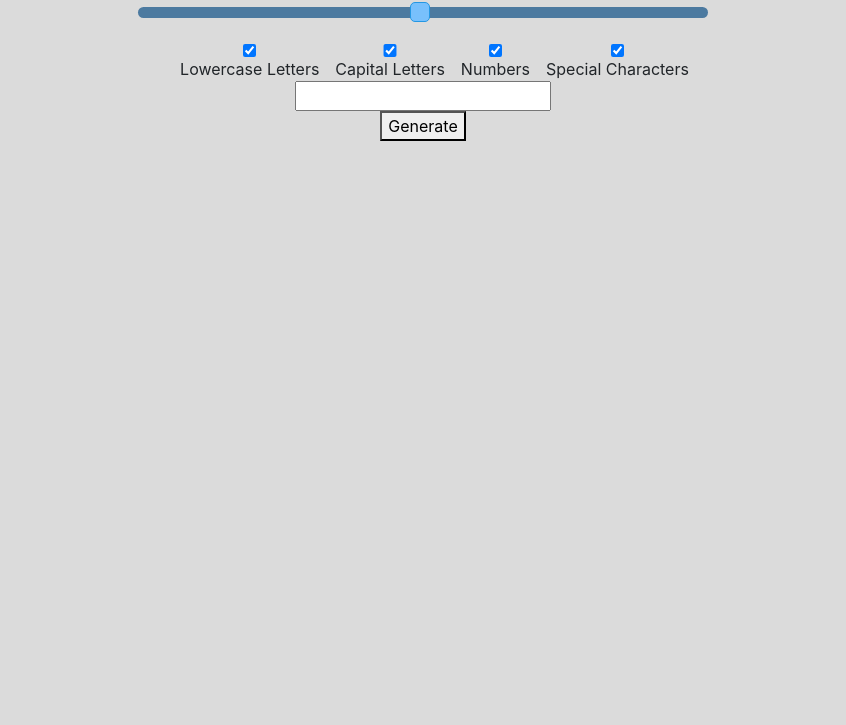
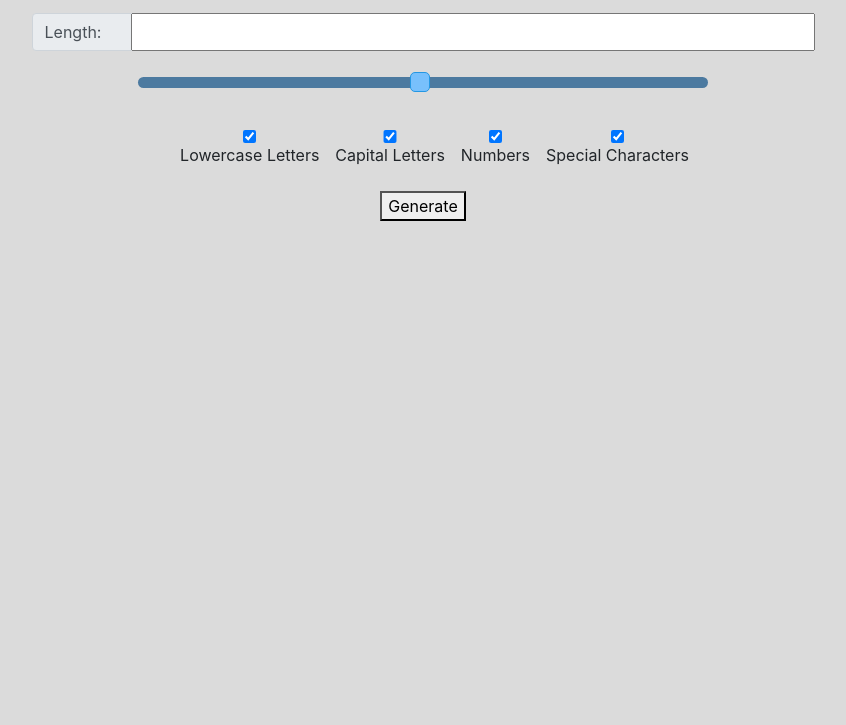
Before and after one commit to AlecWGreene/Assignment-03, a plain HTML site: page index.html in a window 1280 px wide. Shown: the part 75-800 px from the top of the page, without its empty margins (217-1063 px from the left). Drawn offline with nearby package versions, Linux system fonts and the light colour scheme.

Commit message:
finished the slider and changed the slider event to trigger callback from change to input

```diff
--- a/index.html
+++ b/index.html
@@ -12,16 +12,29 @@
 <body>
     <div class="container">
         <div class="generator-container">
-            <div class="row">
+            <!-- Page Title -->
+            <div class="row py-3">
                 <h1 class="mx-auto">Password Generator</h1>
             </div>
 
-            <div class="row justify-content-center my-2">
+            <!-- Output Field -->
+            <div class="row d-flex flex-row justify-content-center">
+                <form class="input-group d-flex flex-row justify-content-center">
+                    <div class="input-group-prepend">
+                        <span class="input-group-text" id="lengthText">Length: </span>
+                    </div>
+                    <input type="text" id="outputField">
+                </form>
+            </div>
+
+            <!-- Length Slider -->
+            <div class="row justify-content-center py-2">
                 <input type="range" min="1" max="100" value="50" class="slider w-50" id="charRange">
             </div>
 
+            <!-- Checkbox Wrapper -->
             <form>
-                <div class="row justify-content-center ml-2">
+                <div class="row justify-content-center ml-2 my-3">
                     <div class="column mx-2 d-flex flex-column justify-content-center">
                         <input type="checkbox" id="lowercaseCheck" checked>
                         <div> Lowercase Letters </div>
@@ -43,10 +56,9 @@
                     </div>
 
                 </div>
-                <div class="row">
-                    <input type="text" class="mx-auto" id="outputField">
-                </div>
-                <div class="row">
+
+                <!-- Generate Button -->
+                <div class="row pt-2">
                     <button type="button" class="button mx-auto" id="generateButton"> Generate </button>
                 </div>
             </form>
--- a/script.js
+++ b/script.js
@@ -14,6 +14,8 @@ var numberCheck = document.getElementById("numberCheck");
 var specialCheck = document.getElementById("specialCharCheck");
 /** The input slider representing the number of characters to use */
 var numberSlider = document.getElementById("charRange");
+/** The text used to display the length of the password */
+var lengthText = document.getElementById("lengthText");
 
 
 
@@ -42,6 +44,8 @@ var passwordOptions = [1, 1, 1, 1];
  * Using the binary array of options passed to it, constructs a password by string together the character strings and selecting random characters form it
  *
  * @param {array} a_options the options for how to generate the password, 1 for include 0 for exclude
+ *
+ * @returns {string} A string of randomly generated characters
  */
 function GeneratePassword(a_options){
 
@@ -86,6 +90,7 @@ function GeneratePassword(a_options){
  *
  * @param {Event} event the event which triggered the call
  *
+ * @returns {void}
  */
 function HandleClick(event){
     event.preventDefault();
@@ -125,22 +130,34 @@ function HandleClick(event){
 }
 
 /**
- * Updates charLength when the slider is changes
+ * Updates the length text element using the current value of the slider
  *
- * @param {Event} event the event call for the slider
+ * @param {Event} event the event calling the method, preferably input
+ *
+ * @return {void}
  */
-function HandleSlider(event){
+function HandleMoveSlider(event){
     event.preventDefault();
 
-    console.log("yo");
+    charLength = numberSlider.value;
+    DisplayLength();
+}
 
-    charLength = numberSlider.value;
+/**
+ * Displays the current length in the prepend part of the input field
+ *
+ * @returns {void}
+ */
+function DisplayLength(){
+    lengthText.textContent = "Length: " + charLength;
 }
 
 /**
  * Toggles a setting for GeneratePassword, to be called when a checkbox is clicked
  *
  * @param {int} a_index the generation setting to change
+ *
+ * @returns {void}
  */
 function ToggleOption(a_index){
     passwordOptions[a_index] = 1 - passwordOptions[a_index];
@@ -151,6 +168,8 @@ function ToggleOption(a_index){
  * Updates the length for GeneratePassword, to be called when the slider is updated
  *
  * @param {int} a_length a positive integer representing the desired length of the password
+ *
+ * @returns {void}
  */
 function UpdateLength(a_length){
     if(a_length <= 0){
@@ -168,11 +187,12 @@ function UpdateLength(a_length){
 //#region
 
 // Add event listeners
-numberSlider.addEventListener("change", HandleSlider);
+//numberSlider.addEventListener("change", HandleSlider);
+numberSlider.addEventListener("input", HandleMoveSlider);
 generateButton.addEventListener("click", HandleClick);
 lowercaseCheck.addEventListener("change",HandleClick);
 capitalCheck.addEventListener("change", HandleClick);
-numberCheck.addEventListener("change",HandleClick);
-specialCheck.addEventListener("change",HandleClick);
+numberCheck.addEventListener("change", HandleClick);
+specialCheck.addEventListener("change", HandleClick);
 
 //#endregion
--- a/style.css
+++ b/style.css
@@ -2,6 +2,14 @@ body{
     background: rgb(219, 219, 219);
 }
 
+input[type=text]{
+  padding-left: 0.75rem;
+  width: 60%;
+}
+
+.input-group-text{
+  width: 100px;
+}
 
 /* Range Input Style */
 
```
